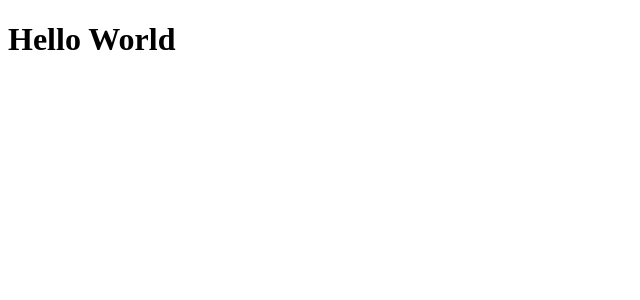
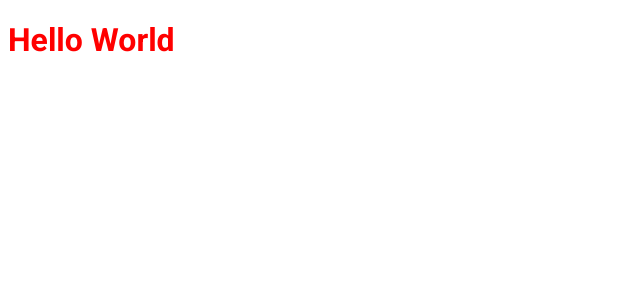
Before and after one commit to vanderL/ignews, a Next.js app: page / in a window 1280 px wide. Shown: the top 300 px of the page, without its empty margins (0-640 px from the left). Built offline with nearby package versions, Linux system fonts and the light colour scheme.

Commit message:
Add SASS and configure _document add font-family Roboto

```diff
--- a/package.json
+++ b/package.json
@@ -10,7 +10,8 @@
   "dependencies": {
     "next": "10.0.9",
     "react": "17.0.1",
-    "react-dom": "17.0.1"
+    "react-dom": "17.0.1",
+    "sass": "^1.45.1"
   },
   "devDependencies": {
     "@types/node": "^17.0.5",
--- /dev/null
+++ b/src/pages/_document.tsx
@@ -0,0 +1,20 @@
+import Document, { Html, Head, Main, NextScript } from 'next/document';
+
+export default class MyDocument extends Document {
+  render() {
+    return (
+      <Html>
+        <Head>
+          <link rel="preconnect" href="https://fonts.googleapis.com" />
+          <link rel="preconnect" href="https://fonts.gstatic.com" crossorigin />
+          <link href="https://fonts.googleapis.com/css2?family=Roboto+Slab:wght@400;500&family=Roboto:wght@400;700;900&display=swap" rel="stylesheet" />
+          <title>ig.news</title>
+        </Head>
+        <body>
+          <Main />
+          <NextScript />
+        </body>
+      </Html>
+    )
+  }
+}
--- a/src/pages/index.tsx
+++ b/src/pages/index.tsx
@@ -1,5 +1,7 @@
+import styles from '../styles/home.module.scss';
+
 export default function Home() {
   return (
-    <h1>Hello World</h1>
+    <h1 className={styles.title}>Hello World</h1>
   )
 }
--- /dev/null
+++ b/src/pages/products.js
@@ -0,0 +1,5 @@
+export default function Products() {
+  return (
+    <h1>Products</h1>
+  )
+}
--- /dev/null
+++ b/src/styles/home.module.scss
@@ -0,0 +1,4 @@
+.title {
+  color: red;
+  font-family: 'Roboto';
+}
```
Also changed, not shown: 1 other file (tests, documents, lock files or other folders).
